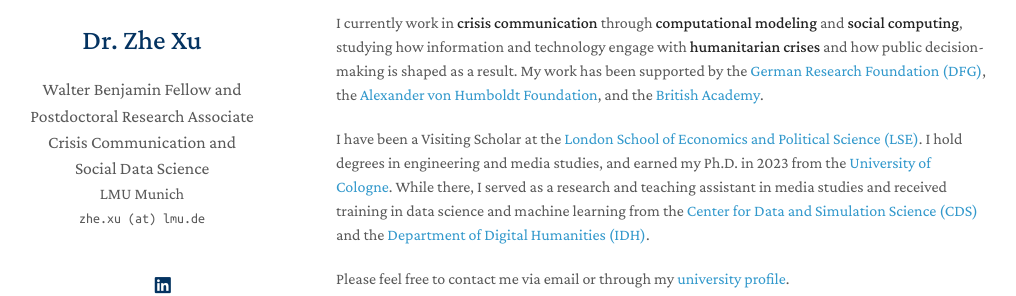
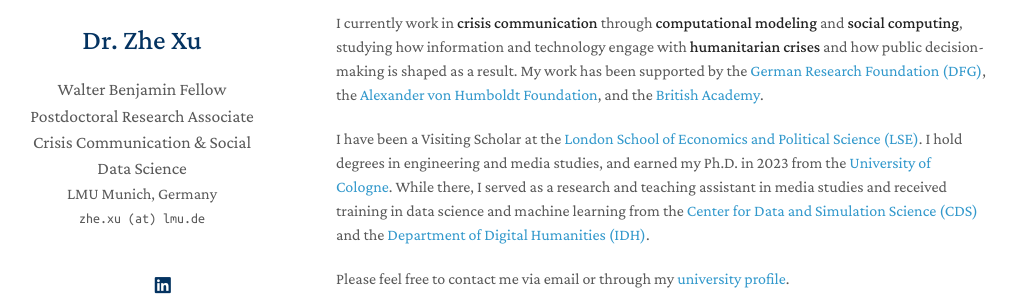
Before and after one commit to zhexuphd/home, a Jekyll site: the page built from index.md, in a window 1280 px wide. Shown: the part 190-486 px from the top of the page, without its empty margins (134-1150 px from the left). Built offline with Jekyll 4.4.1, drawn with Linux system fonts in a browser that asks for light colours; a style sheet for code colours, icons or effects is not loaded; our own code applies the rules of GitHub Pages for plain Markdown files.

Commit message:
Update _config.yml

```diff
--- a/_config.yml
+++ b/_config.yml
@@ -1,7 +1,7 @@
 # Basic Information
 title: Dr. Zhe Xu
-position: Walter Benjamin Fellow and Postdoctoral Research Associate <br> Crisis Communication and Social Data Science
-affiliation: LMU Munich
+position: Walter Benjamin Fellow <br> Postdoctoral Research Associate <br> Crisis Communication & Social Data Science
+affiliation: LMU Munich, Germany
 email: zhe.xu (at) lmu.de
 
 # Search Engine Optimization (SEO)
```
